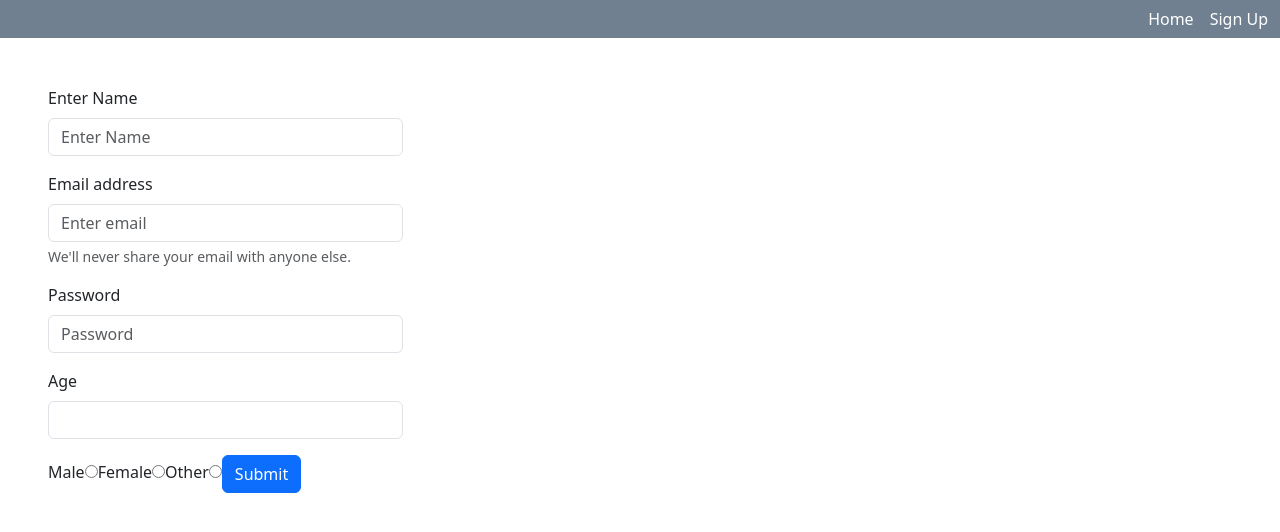
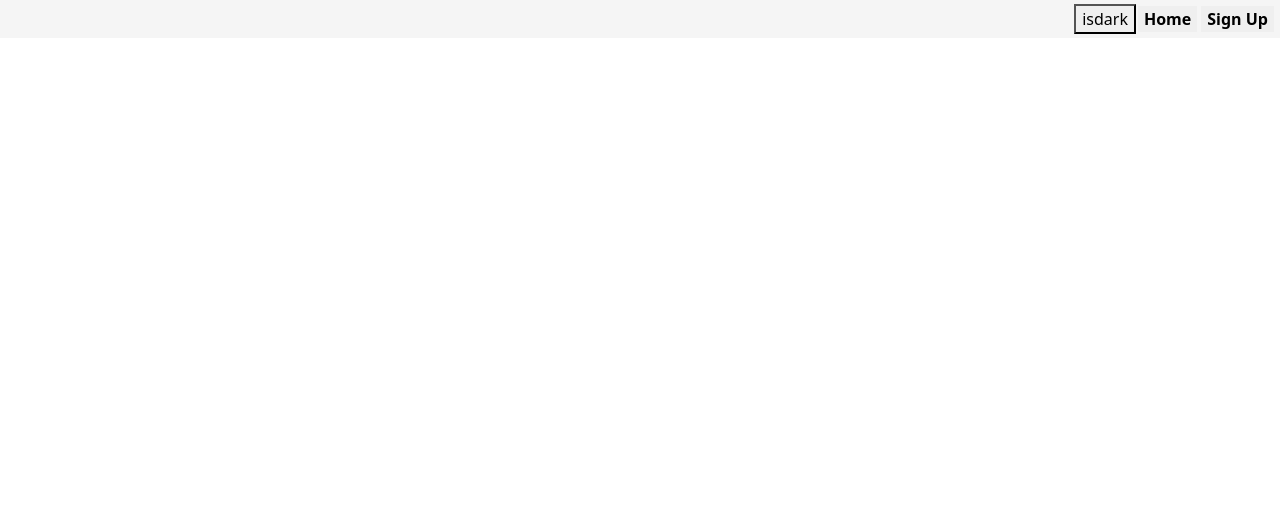
Before and after one commit to shekarraju47/demo, a React (Create React App) app: page /demo/signup in a window 1280 px wide. Shown: the top 532 px of the page. Built offline with nearby package versions, Linux system fonts and the light colour scheme.

Commit message:
context added

```diff
--- a/src/App.js
+++ b/src/App.js
@@ -1,17 +1,40 @@
+import React, { useState, createContext } from "react";
 import { BrowserRouter, Route, Switch } from "react-router-dom";
 import Home from "./Components/Home/Home";
 import Form from "./Components/Userform/Form";
 import Header from "./Components/Header/Header";
 
+export const DarkmodeContext = createContext();
+
+export const isdark =
+  window.matchMedia &&
+  window.matchMedia("(prefers-color-scheme: dark)").matches;
+
+let bgColor;
+let color;
+
 function App() {
+  const [mode, setMode] = useState(isdark);
+
+  if (mode) {
+    bgColor = "#1a1a1a";
+    color = "#f5f5f5";
+  } else {
+    bgColor = "#f5f5f5";
+    color = "#1a1a1a";
+  }
   return (
-    <BrowserRouter basename="/demo">
+    <div style={{ backgroundColor: bgColor, color: color }}>
+      <DarkmodeContext.Provider value={[mode, setMode]}>
+        <BrowserRouter>
           <Header />
           <Switch>
             <Route exact path="/" component={Home} />
             <Route exact path="/signup/" component={Form} />
           </Switch>
         </BrowserRouter>
+      </DarkmodeContext.Provider>
+    </div>
   );
 }
 
--- a/src/Components/Header/Header.js
+++ b/src/Components/Header/Header.js
@@ -1,9 +1,18 @@
 import { Link, withRouter } from "react-router-dom";
+import { useContext } from "react";
+import { DarkmodeContext } from "../../App";
+
 import "./index.css";
 
 function Header() {
+  const [mode, setMode] = useContext(DarkmodeContext);
+  const SelectDark = () => {
+    console.log(mode);
+    setMode((prev) => !prev);
+  };
   return (
     <div className="header-main-cont">
+      <button onClick={SelectDark}>isdark</button>
       <Link to="/">
         <button className="link">Home</button>
       </Link>
--- a/src/Components/Header/index.css
+++ b/src/Components/Header/index.css
@@ -2,14 +2,13 @@
   display: flex;
   align-items: flex-end;
   justify-content: flex-end;
-  background-color: slategrey;
   padding: 4px;
+  width: 100%;
 }
 
 .link {
   border: none;
-  background-color: inherit;
-  color: #ffffff;
   text-decoration: none;
   margin: 2px;
+  font-weight: bold;
 }
--- a/src/Components/Home/index.css
+++ b/src/Components/Home/index.css
@@ -1,5 +1,4 @@
 .home-main-cont {
-  height: 83vh;
   background-color: slategrey;
   overflow-y: scroll;
 }
```
Lines whose indentation alone changed are shown as unchanged.
